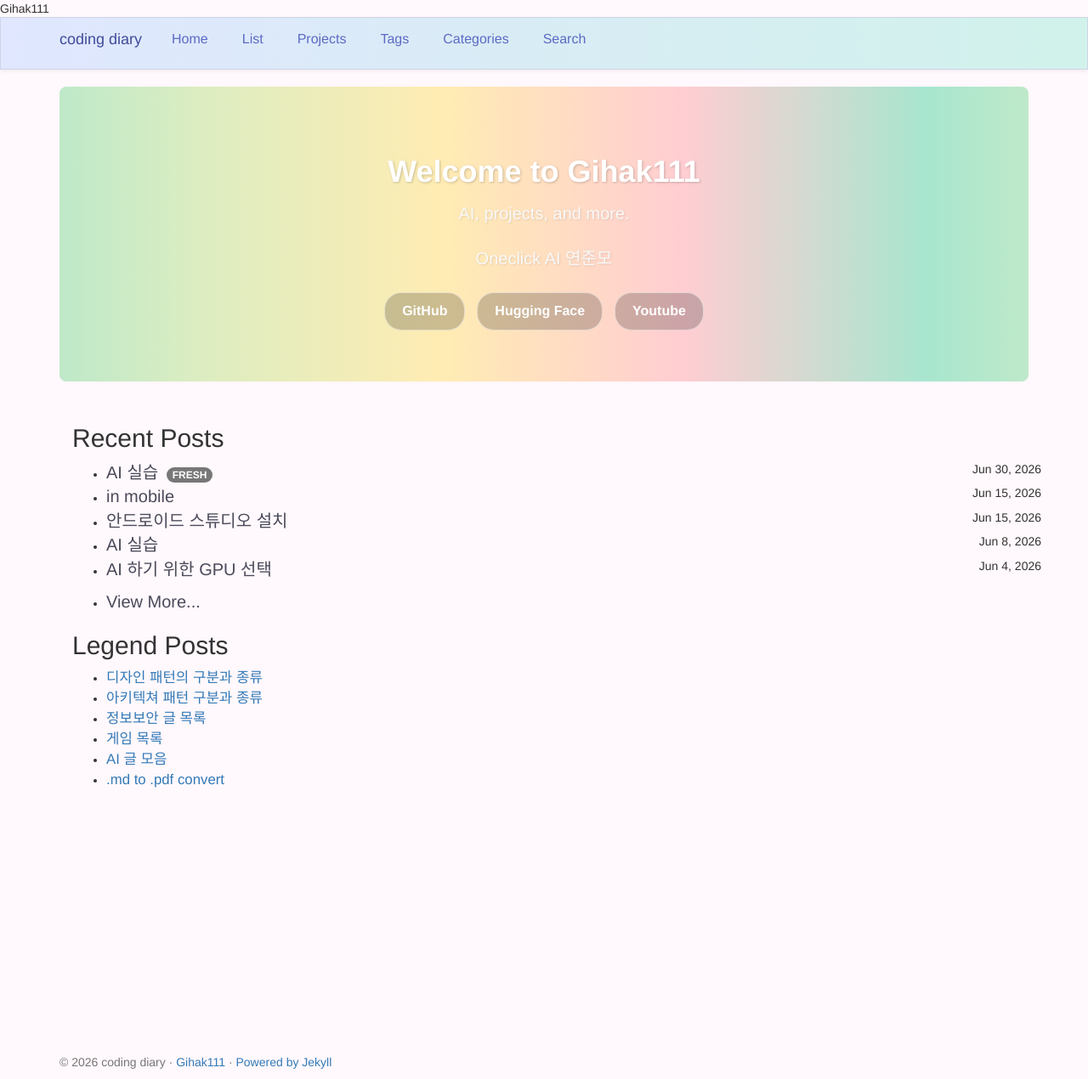
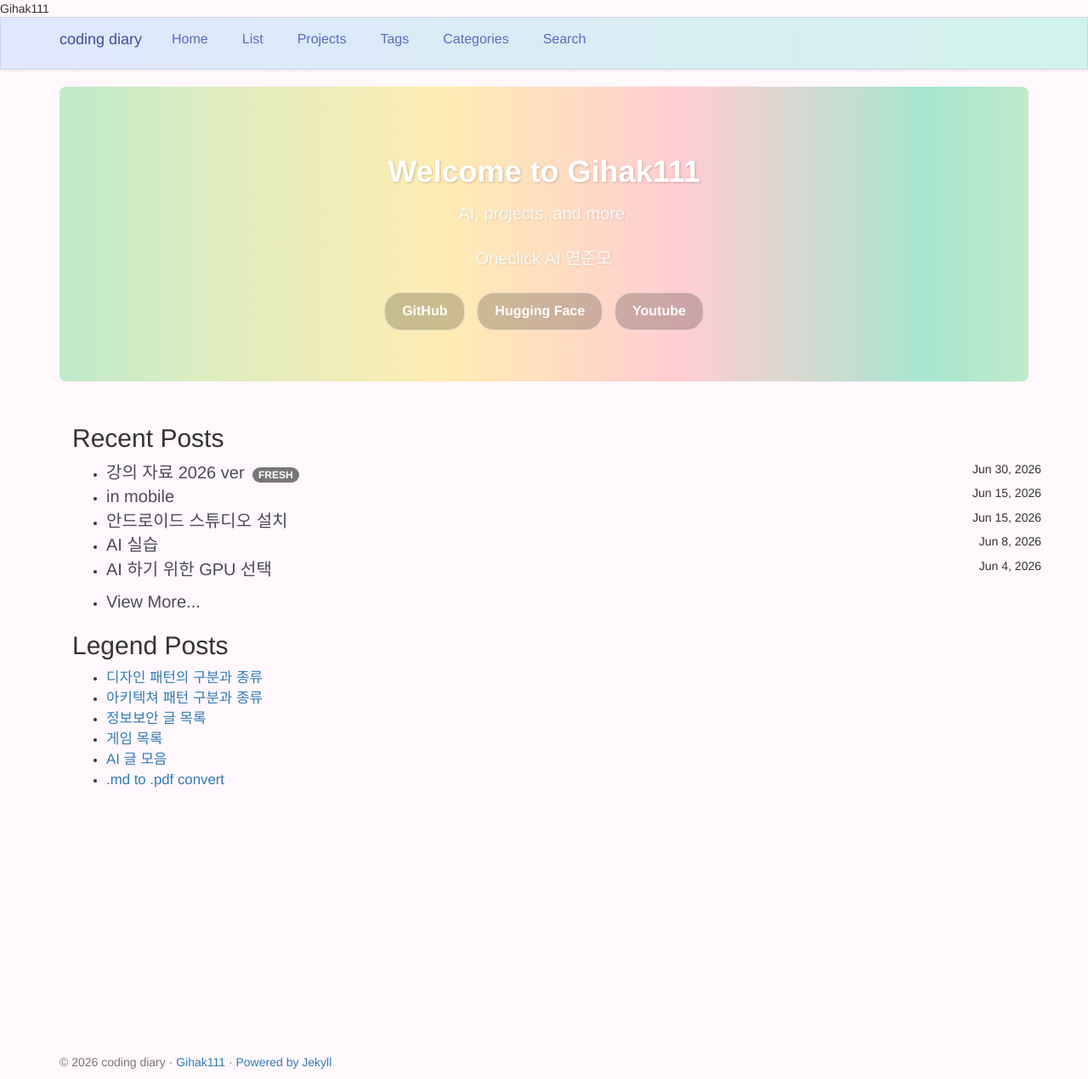
Before and after one commit to Gihak111/Gihak111.github.io, a Jekyll site: the page built from index.html, in a window 1280 px wide. Shown: the whole page at 85% size. Built offline with Jekyll 4.4.1, drawn with Linux system fonts in a browser that asks for light colours; the list of posts is cut into pages by our own code.

Commit message:
Update 2026-06-30-AI_Learn_pdf_upload.md

```diff
--- a/_posts/2026-06-30-AI_Learn_pdf_upload.md
+++ b/_posts/2026-06-30-AI_Learn_pdf_upload.md
@@ -1,6 +1,6 @@
 ---
 layout: single
-title:  "AI 실습"
+title:  "강의 자료 2026 ver"
 categories: "AI"
 tag: "Explanation_best"
 toc: true
```
